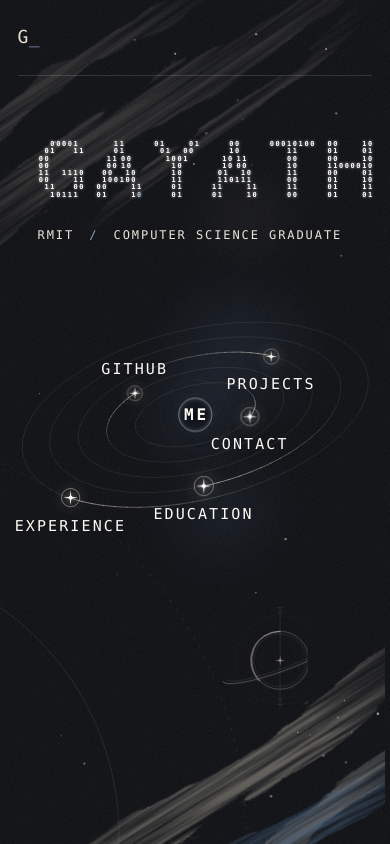
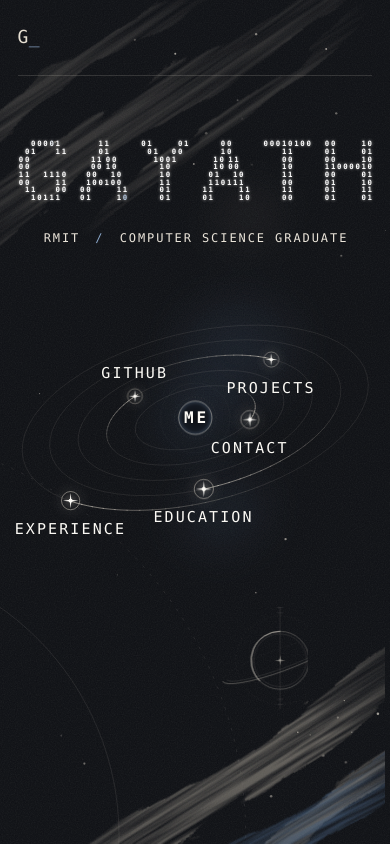
Before and after one commit to AEX8/portfolio, an Astro site: page / in a window 390 px wide. Built offline with nearby package versions, Linux system fonts and the light colour scheme; Astro itself is replaced by a stand-in of ours.

Commit message:
fix: centre name and role line on mobile

```diff
--- a/src/pages/index.astro
+++ b/src/pages/index.astro
@@ -67,10 +67,27 @@ import OrbitNav from '../components/orbit/OrbitNav.astro';
     }
   }
 
+  /* Stacked: name and role line centred above the solar system */
+  @media (max-width: 900px) {
+    .intro {
+      display: flex;
+      flex-direction: column;
+      align-items: center;
+      padding-left: 0;
+      text-align: center;
+    }
+
+    /* Letter spacing adds a gap after the last letter too; this pulls it back so the text sits truly centred */
+    .role {
+      margin-right: -0.24em;
+    }
+  }
+
   @media (max-width: 640px) {
     .role {
       font-size: 12px;
       letter-spacing: 0.16em;
+      margin-right: -0.16em;
     }
   }
 </style>
```
